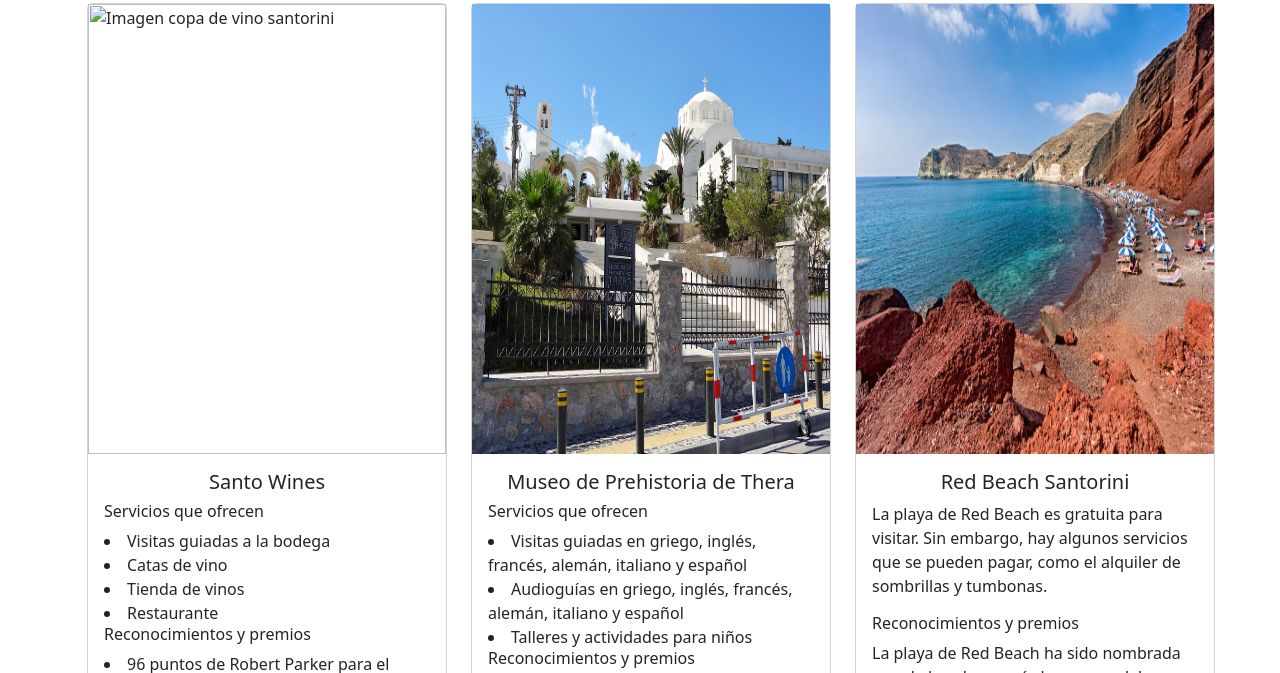
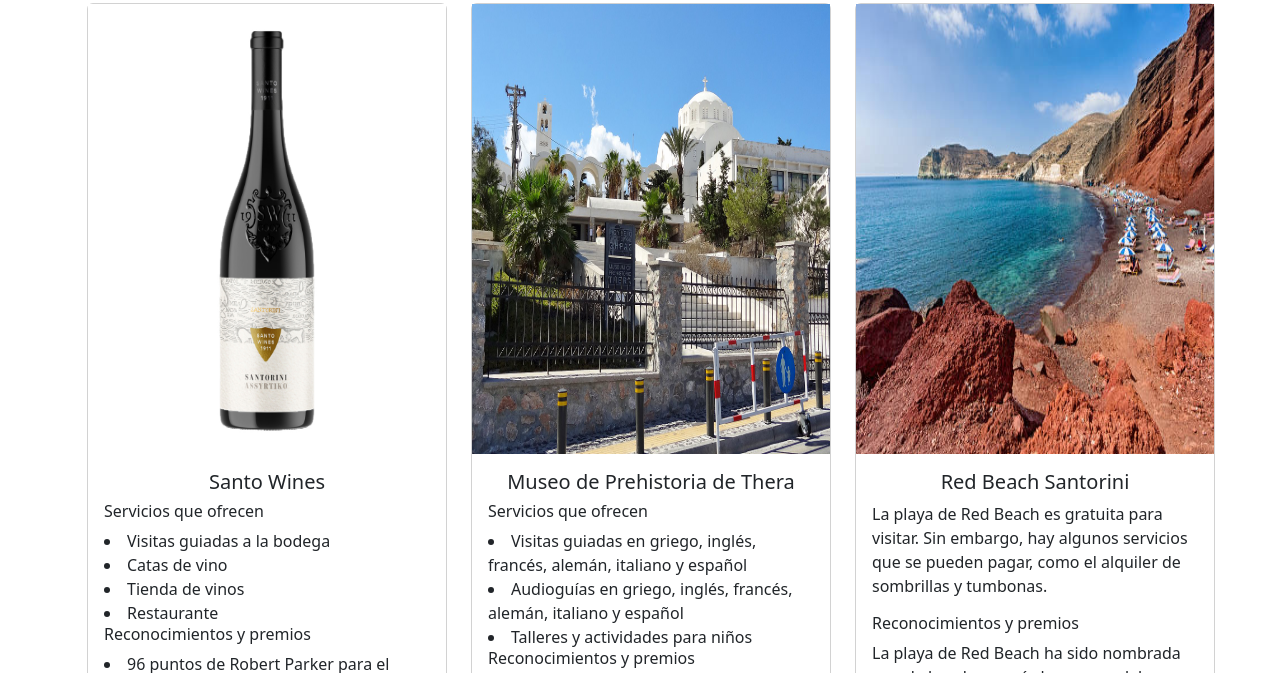
Before and after one commit to Matiaslagost7/CODER, a plain HTML site: page Paginas/zonasturisticas.html in a window 1280 px wide. Shown: the part 61-734 px from the top of the page. Drawn offline with nearby package versions, Linux system fonts and the light colour scheme; files whose address does not match are found by name.

Commit message:
cambios iii 15-12

```diff
--- a/Paginas/zonasturisticas.html
+++ b/Paginas/zonasturisticas.html
@@ -63,7 +63,7 @@
       <div class="tarjetas row row-cols-1 row-cols-md-3 g-4">
         <div class="col">
           <div class="card h-100">
-            <img img src="../imagenes/vino santo.jpg" class="vinosantorini" alt="Imagen copa de vino santorini">
+            <img img src="../imagenes/vinosanto.jpg" class="vinosantorini" alt="Imagen copa de vino santorini">
             <div class="card-body">
               <h5 class="titulo1">Santo Wines</h5>
 
```
